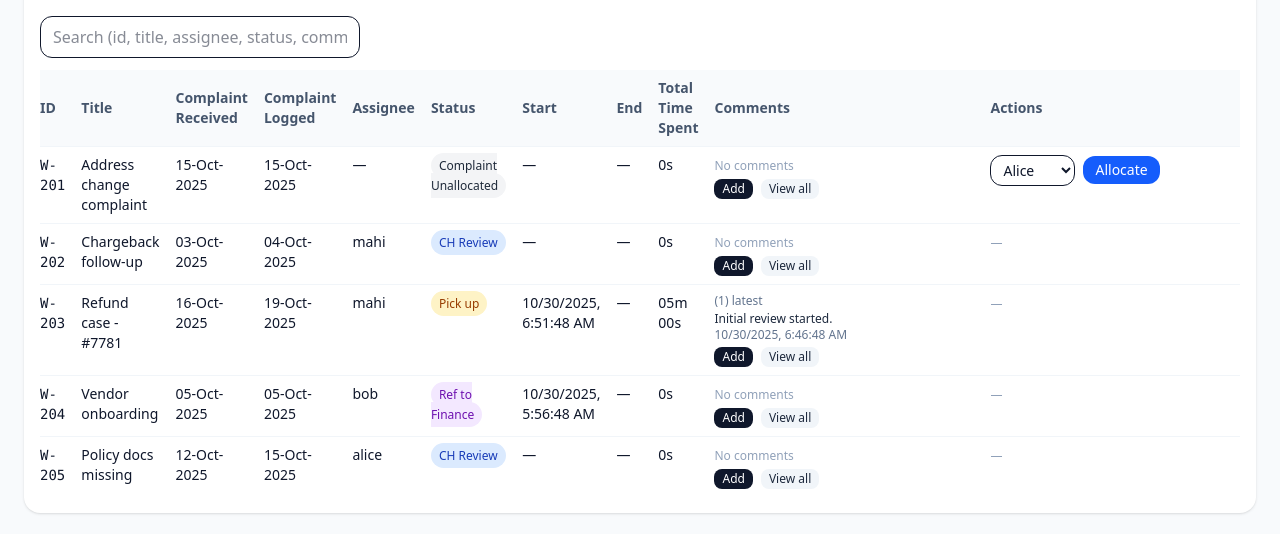
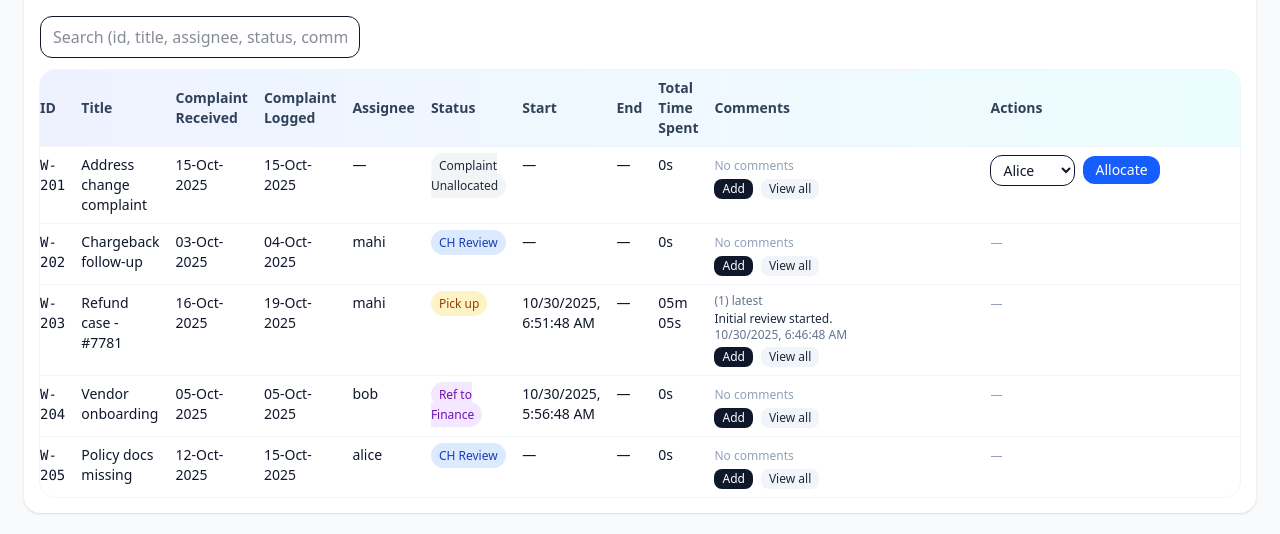
Before and after one commit to Mahiprabhu/workflow-ui, a React (Vite) app: page / in a window 1280 px wide. Shown: the part 642-1176 px from the top of the page. Built offline with nearby package versions, Linux system fonts and the light colour scheme.

Commit message:
ui modernisation

```diff
--- a/src/App.jsx
+++ b/src/App.jsx
@@ -321,6 +321,14 @@ export default function App() {
   // comments modal
   const [commentsItem, setCommentsItem] = useState(null);
 
+  // Force a re-render once per second so elapsed/spent timers update live
+const [tick, setTick] = useState(0);
+React.useEffect(() => {
+  const id = setInterval(() => setTick(t => t + 1), 1000);
+  return () => clearInterval(id);
+}, []);
+
+
   /* ---- Derived ---- */
   const summary = useMemo(() => {
     const counts = Object.fromEntries(STATUSES.map((s) => [s, 0]));
@@ -413,6 +421,9 @@ export default function App() {
 
   /* ---- UI helpers ---- */
   const fmt = (ts) => (ts ? new Date(ts).toLocaleString() : "—");
+  const TABLE_HEAD_GRADIENT =
+  "bg-gradient-to-r from-indigo-50 via-sky-50 to-cyan-50 text-slate-700";
+
   const pill = (status) =>
     ({
       complaint_unallocated: "bg-gray-100 text-gray-800",
@@ -498,9 +509,9 @@ export default function App() {
                 />
               </div>
 
-              <div className="overflow-auto">
+              <div className="overflow-auto rounded-2xl ring-1 ring-slate-100 hover:ring-slate-200 transition">
                 <table className="min-w-full text-sm">
-                  <thead className="bg-slate-50 text-slate-600">
+                  <thead className={TABLE_HEAD_GRADIENT + " border-b border-slate-200"}>
                     <tr className="text-left">
                       <th className="py-2 pr-4">ID</th>
                       <th className="py-2 pr-4">Title</th>
@@ -604,9 +615,9 @@ export default function App() {
                 />
               </div>
 
-              <div className="overflow-auto">
+              <div className="overflow-auto rounded-2xl ring-1 ring-slate-100 hover:ring-slate-200 transition">
                 <table className="min-w-full text-sm">
-                  <thead className="bg-slate-50 text-slate-600">
+                  <thead className={TABLE_HEAD_GRADIENT + " border-b border-slate-200"}>
                     <tr className="text-left">
                       <th className="py-2 pr-4">ID</th>
                       <th className="py-2 pr-4">Title</th>
@@ -748,9 +759,9 @@ export default function App() {
                 />
               </div>
 
-              <div className="overflow-auto">
+              <div className="overflow-auto rounded-2xl ring-1 ring-slate-100 hover:ring-slate-200 transition">
                 <table className="min-w-full text-sm">
-                  <thead className="bg-slate-50 text-slate-600">
+                  <thead className={TABLE_HEAD_GRADIENT + " border-b border-slate-200"}>
                     <tr className="text-left">
                       <th className="py-2 pr-4">ID</th>
                       <th className="py-2 pr-4">Title</th>
```
